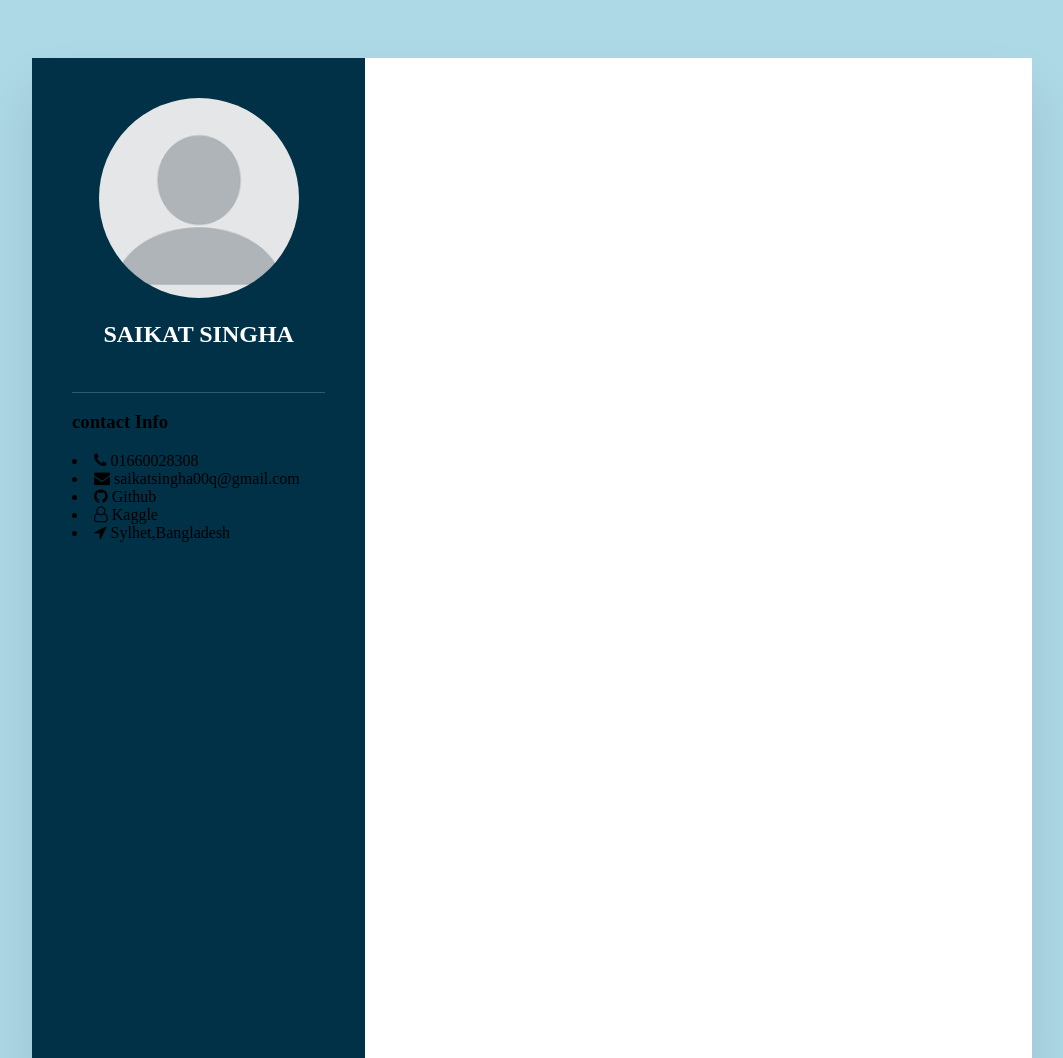
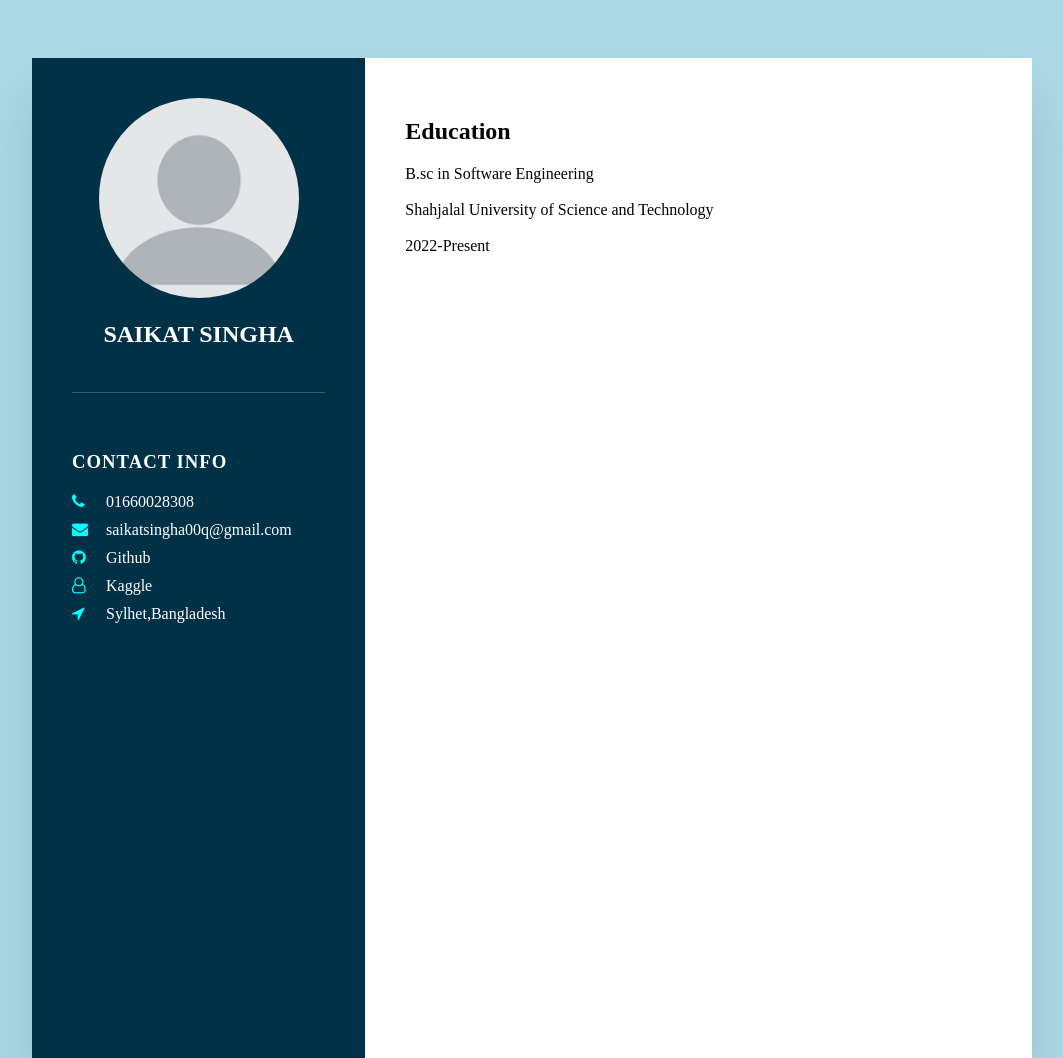
Before and after one commit to Saikat-too/CV, a plain HTML site: page new.html in a window 1280 px wide. Shown: the top 1058 px of the page, without its empty margins (108-1171 px from the left). Drawn offline with Linux system fonts and the light colour scheme.

Commit message:
Styling Personal info and add education part

```diff
--- a/new.html
+++ b/new.html
@@ -42,7 +42,14 @@
             </u1>
         </div>
         </div>
-        <div class="right_side"></div>
+        <div class="right_side">
+            <div class ="about">
+                <h2 class = "title2">Education</h2>
+                <p>
+                    B.sc in Software Engineering<br><br>Shahjalal University of Science and Technology<br><br>2022-Present
+                </p>
+            </div>
+        </div>
 
 
     </div>
--- a/style.css
+++ b/style.css
@@ -65,6 +65,40 @@ body{
     line-height: 1.4em;
 
 }
+.contactInfo{
+    padding-top: 40px;
+}
+.title{
+    color: #fff;
+    text-transform: uppercase;
+    font-weight: 600;
+    letter-spacing: 1px;
+    margin-bottom: 20px;
+}
+.contactInfo u1{
+    position: relative;
+
+}
+.contactInfo u1 li{
+    position: relative;
+    list-style: none;
+    margin: 10px 0;
+    cursor: pointer;
+
+
+}
+.contactInfo u1 li .icon{
+
+    display: inline-block;
+    width: 30px;
+    height: 18px;
+    color: aqua;
+}
+.contactInfo u1 li span{
+
+    color: #fff;
+    font-weight: 300;
+}
 .container .right_side
 {
     position: relative;
```
